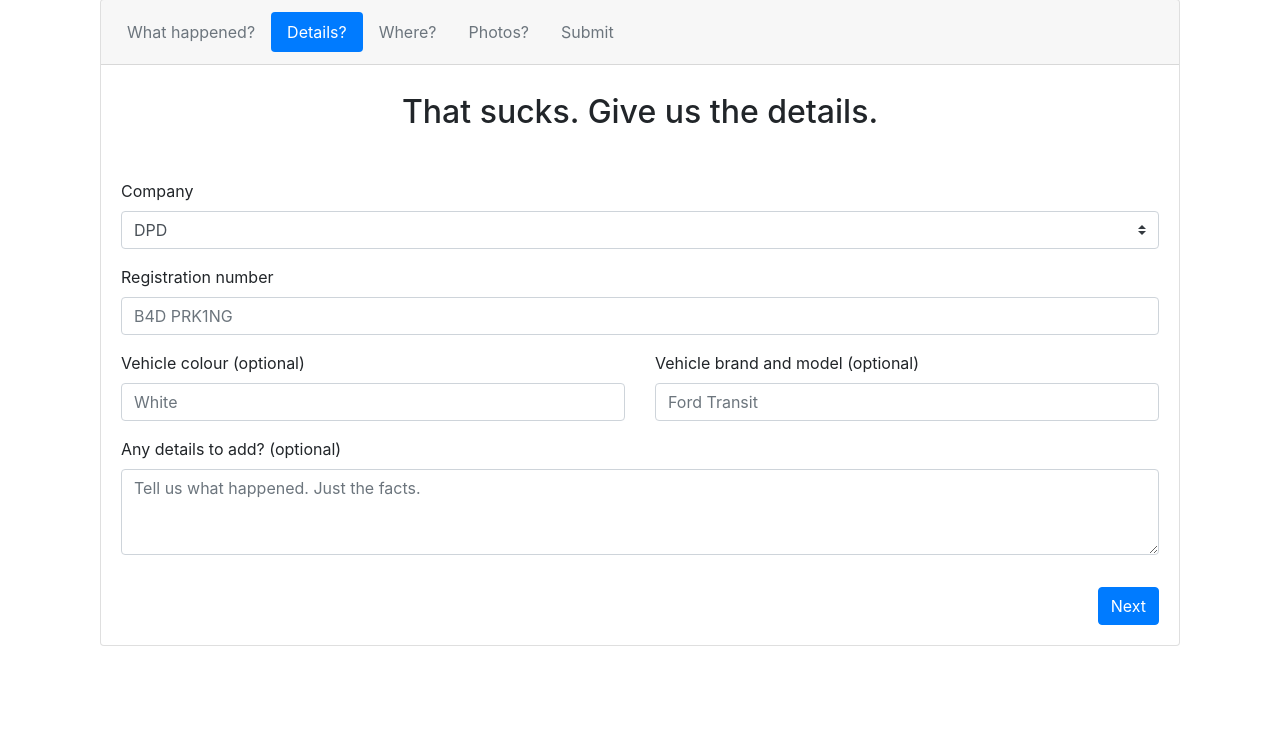
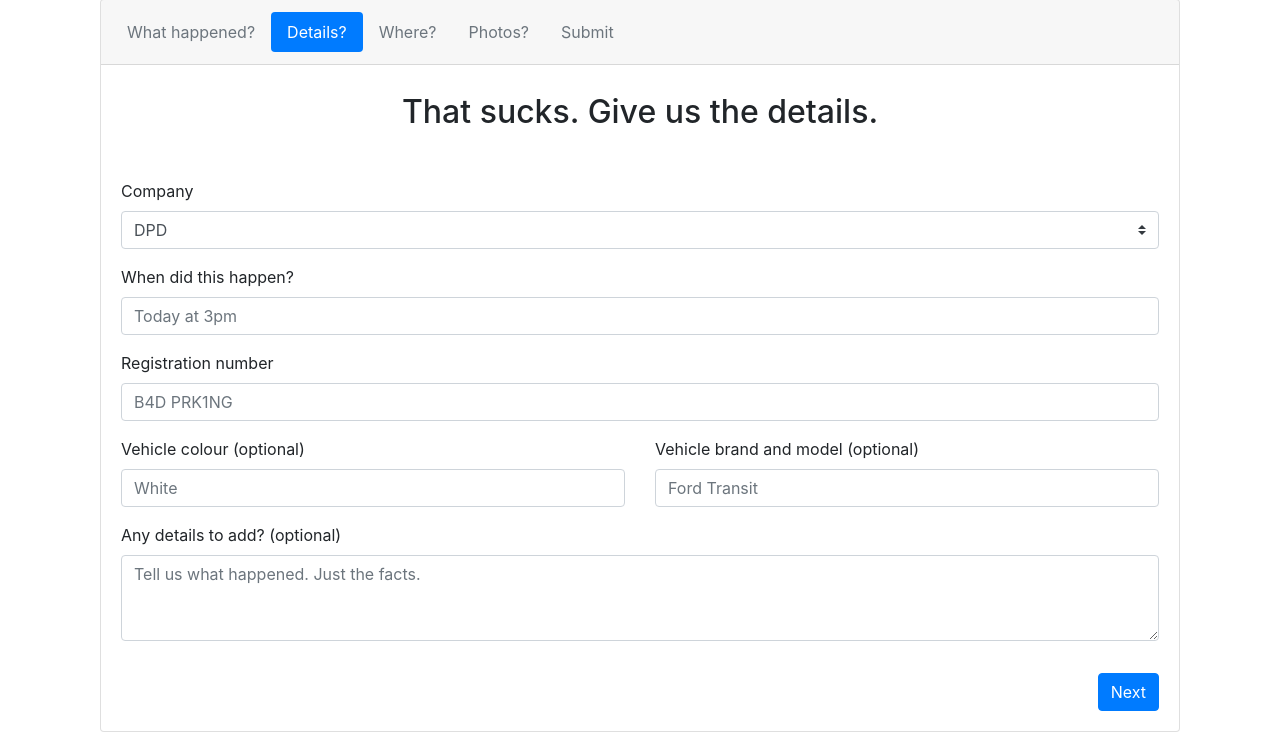
Before and after one commit to hankhank10/bikelane, a Flask app: page /someone-is-parked-in-a-bike-lane/details in a window 1280 px wide. Shown: the part 91-823 px from the top of the page. Before the commit the page ends 737 px from the top, so only its background shows below. Run offline with Flask 2, Linux system fonts and the light colour scheme; some libraries are stand-ins or nearby versions.

Commit message:
Added form input for when_did_this_happen

```diff
--- a/app.py
+++ b/app.py
@@ -149,6 +149,7 @@ def bike_lane_details():
         vehicle_colour = request.form.get('vehicle-colour')
         vehicle_brand = request.form.get('vehicle-brand')
         details_body = request.form.get('details-body')
+        when_did_this_happen = request.form.get('when-did-this-happen')
 
         # Do some basic error checking, proceed if all ok
         if company_name is None or registration_number is None:
@@ -195,6 +196,7 @@ def bike_lane_where(report_unique_id):
         council_name = request.form.get('council-name')
         latitude = request.form.get('latitude')
         longitude = request.form.get('longitude')
+
 
         # Check basic details provided
         if road_name is None or city_name is None:
--- a/templates/someone-is-parked-in-a-bike-lane/details.html
+++ b/templates/someone-is-parked-in-a-bike-lane/details.html
@@ -39,6 +39,10 @@
 					</select>
 				</div>
 				<div class="form-group">
+					<label for="details-body">When did this happen?</label>
+					<input name="when-did-this-happen" type="text" class="form-control" id="when-did-this-happen" placeholder="Today at 3pm" required>
+				</div>
+				<div class="form-group">
 					<label for="registration-number">Registration number</label>
 					<input name="registration-number" type="text" class="form-control" id="registration-number" placeholder="B4D PRK1NG" required>
 				</div>
```
